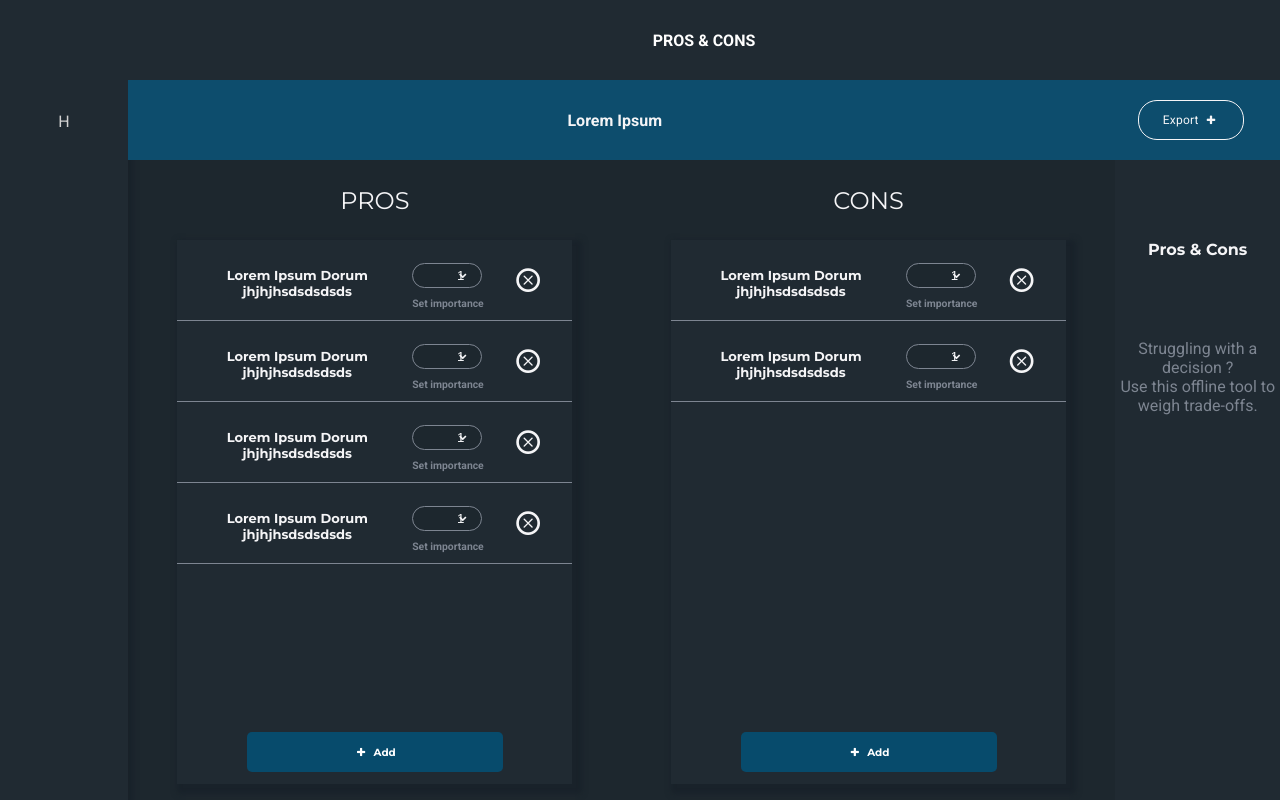
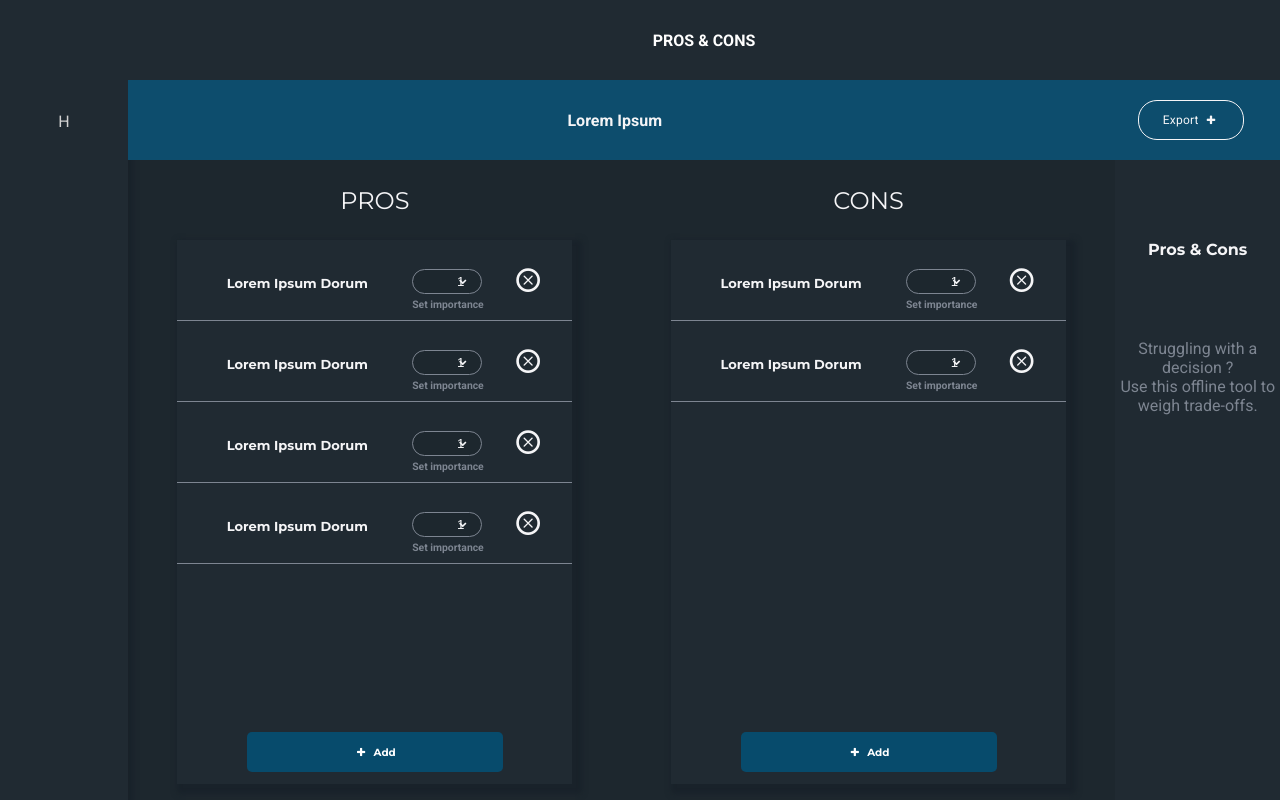
Before and after one commit to rakannimer/pros-and-cons, a React (Create React App) app: page / in a window 1280 px wide. Built offline with nearby package versions, Linux system fonts and the light colour scheme.

Commit message:
Move inline styles to css.

```diff
--- a/public/index.html
+++ b/public/index.html
@@ -26,7 +26,7 @@
       work correctly both with client-side routing and a non-root public URL.
       Learn how to configure a non-root public URL by running `npm run build`.
     -->
-    <title>React App</title>
+    <title>Pros & Cons</title>
   </head>
 
   <body>
--- a/src/index.tsx
+++ b/src/index.tsx
@@ -15,7 +15,7 @@ function ListItem() {
         }}
         contentEditable
       >
-        Lorem Ipsum Dorum jhjhjhsdsdsdsds
+        Lorem Ipsum Dorum
       </div>
       <div className="weight-and-hint">
         <div className="argument-weight-container">
@@ -28,17 +28,7 @@ function ListItem() {
             <div className="icon-down-open" />
           </div>
         </div>
-        <div
-          className="hint"
-          style={{
-            fontSize: "0.65em",
-            color: "var(--lightgray)",
-            flex: 0.55,
-            fontWeight: "bold"
-          }}
-        >
-          Set importance
-        </div>
+        <div className="hint">Set importance</div>
       </div>
       <button
         className="argument-delete-container"
--- a/src/styles.css
+++ b/src/styles.css
@@ -274,7 +274,7 @@ body {
 .argument-weight-container {
   flex: 1;
   display: flex;
-  align-items: center;
+  align-items: flex-end;
   /* justify-content: center; */
 }
 
@@ -292,6 +292,7 @@ body {
   margin-left: -25px;
   z-index: 0;
   pointer-events: none;
+  height: 17px;
 }
 
 .weight-and-hint .hint {
@@ -299,6 +300,7 @@ body {
   color: var(--lightgray);
   flex: 0.55;
   font-weight: bold;
+  padding-top: 4px;
 }
 
 .argument-weight-container:hover .icon-down-open {
@@ -320,7 +322,6 @@ body {
 
 .argument-delete-container:focus .icon-cancel-circled-outline {
   outline: none;
-  box-shadow: var(--blue) 2px 2px 2px 2px;
   border-radius: 50%;
 }
 
```
